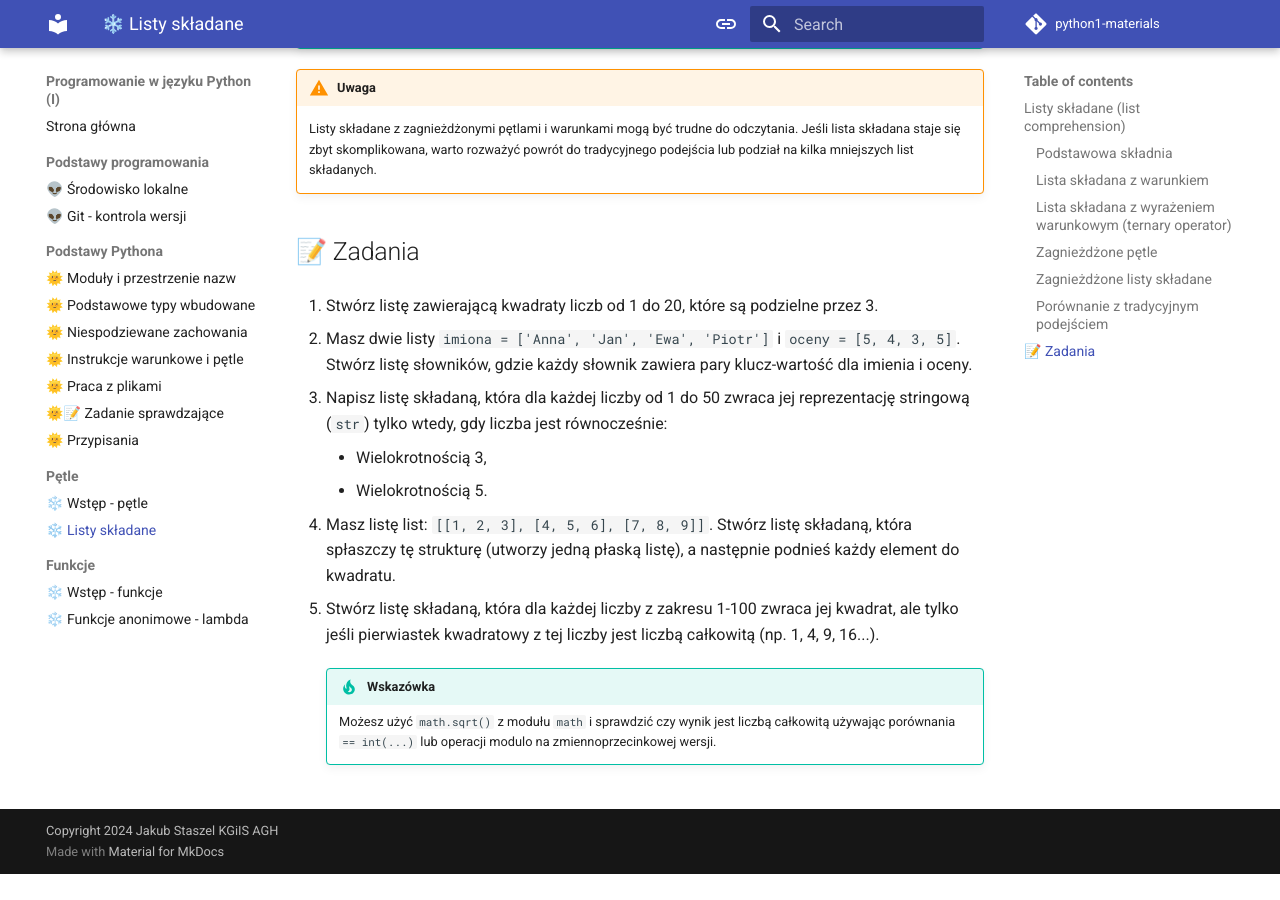
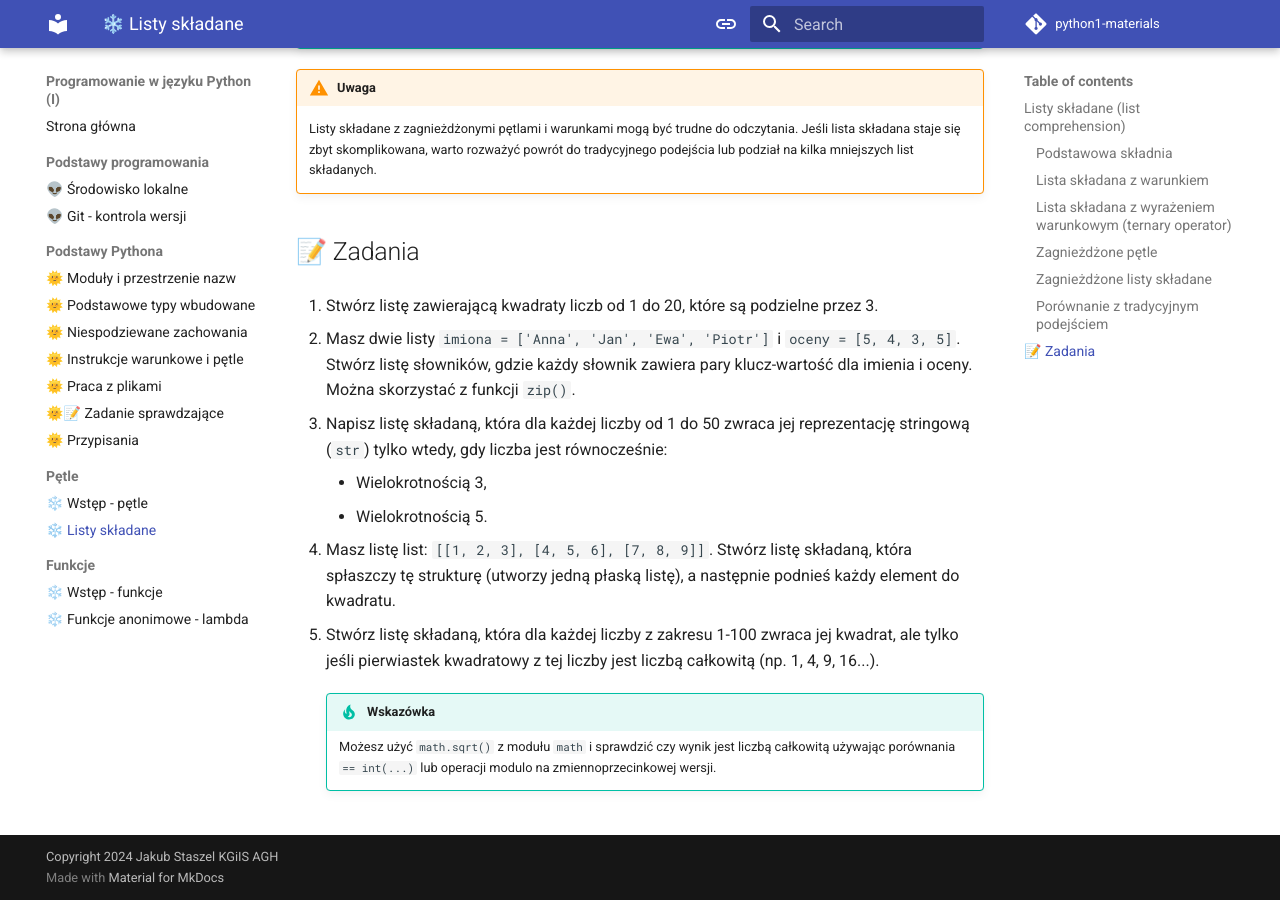
Before and after one commit to eo-agh/python1-materials, an MkDocs documentation site: the page built from docs/zaj02/listy_skladane.md, in a window 1280 px wide and 900 px high, scrolled down 1682 px. Built offline with MkDocs 1.6.1 and Material for MkDocs 9.7.7, drawn with Linux system fonts in a browser that asks for light colours; comment, search, counter and statistics services are not loaded; before the commit the page ends 2556 px from its top, so only the background shows below that.

Commit message:
Zaj03 - small adjustments

```diff
--- a/docs/zaj02/listy_skladane.md
+++ b/docs/zaj02/listy_skladane.md
@@ -77,7 +77,7 @@ kwadraty = [x ** 2 for x in range(6)]
 
 1. Stwórz listę zawierającą kwadraty liczb od 1 do 20, które są podzielne przez 3.
 
-2. Masz dwie listy `imiona = ['Anna', 'Jan', 'Ewa', 'Piotr']` i `oceny = [5, 4, 3, 5]`. Stwórz listę słowników, gdzie każdy słownik zawiera pary klucz-wartość dla imienia i oceny.
+2. Masz dwie listy `imiona = ['Anna', 'Jan', 'Ewa', 'Piotr']` i `oceny = [5, 4, 3, 5]`. Stwórz listę słowników, gdzie każdy słownik zawiera pary klucz-wartość dla imienia i oceny. Można skorzystać z funkcji `zip()`.
 
 3. Napisz listę składaną, która dla każdej liczby od 1 do 50 zwraca jej reprezentację stringową (`str`) tylko wtedy, gdy liczba jest równocześnie:
 
```
